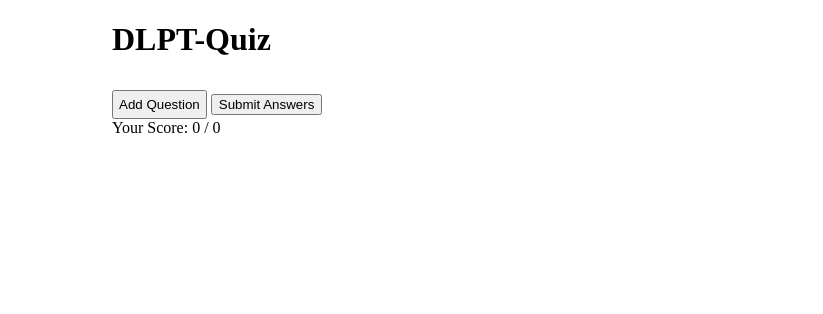
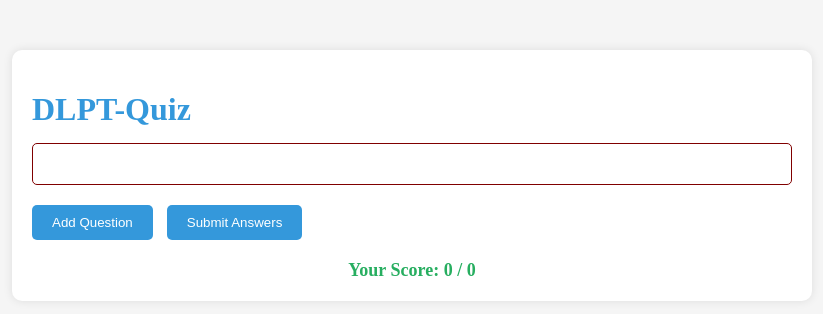
Before and after one commit to moayyadsaleh/Quiz-Builder, a plain HTML site: page index.html in a window 1280 px wide. Both pictures are taken after a click on the button "Submit Answers". Shown: the whole page, without its empty margins (228-1051 px from the left). Drawn offline with Linux system fonts and the light colour scheme.

Commit message:
Add second commit

```diff
--- a/styles.css
+++ b/styles.css
@@ -1,27 +1,91 @@
- <style>
 body {
-        font-family: Arial, sans-serif;
-        margin: 20px;
+  font-family: "Merriweather", serif, sans-serif;
+  background-color: whitesmoke;
+  margin: 0;
+  padding: 0;
 }
 
 #quiz-container {
-        max-width: 600px;
-        margin: auto;
+  width: 90%;
+  max-width: 800px;
+  margin: 50px auto;
+  background-color: #ffffff;
+  padding: 20px;
+  box-shadow: 0 0 10px rgba(0, 0, 0, 0.1);
+  border-radius: 10px;
+  box-sizing: border-box;
+  border: maroon;
+}
+
+h1 {
+  color: #3498db;
+  text-align: left;
+  margin-bottom: 15px; /* Added spacing below h1 for better visual hierarchy */
+}
+#quiz {
+  border: 1px solid maroon;
+  padding: 20px;
+  margin-bottom: 20px;
+  border-radius: 5px;
+  box-sizing: border-box;
+  overflow: hidden; /* Add overflow for small screens */
+}
+
+button {
+  background-color: #3498db;
+  color: #ffffff;
+  padding: 10px 20px;
+  border: none;
+  border-radius: 5px;
+  cursor: pointer;
+  margin-right: 10px;
+  border: maroon;
+}
+
+#score {
+  text-align: center;
+  font-size: 18px;
+  font-weight: bold;
+  margin-top: 20px;
+  color: #27ae60;
 }
 
 .question {
-        margin-bottom: 10px;
+  display: flex;
+  flex-direction: column;
+  align-items: center;
+  width: 100%;
+  margin-bottom: 20px;
+  box-sizing: border-box;
 }
 
-      .answer {
-        margin-bottom: 5px;
+.question p {
+  width: 100%;
+  padding: 20px;
+  border: 1px solid #ccc;
+  margin: 0;
+  box-sizing: border-box;
+  word-wrap: break-word;
 }
 
-      #add-question-btn,
-      .edit-btn,
-      .delete-btn {
-        margin-top: 10px;
-        cursor: pointer;
-        padding: 5px;
+/* Style for smaller screens */
+@media only screen and (max-width: 600px) {
+  #quiz-container {
+    width: 95%;
+    padding: 15px; /* Adjusted padding for smaller screens */
   }
-    </style>
+
+  h1 {
+    text-align: center; /* Center-align h1 on smaller screens */
+  }
+
+  .question p {
+    padding: 15px;
+  }
+}
+/* Responsive adjustments */
+@media only screen and (max-width: 600px) {
+  #quiz {
+    padding: 15px; /* Adjust padding for smaller screens */
+  }
+}
```
Lines whose indentation alone changed are shown as unchanged.
